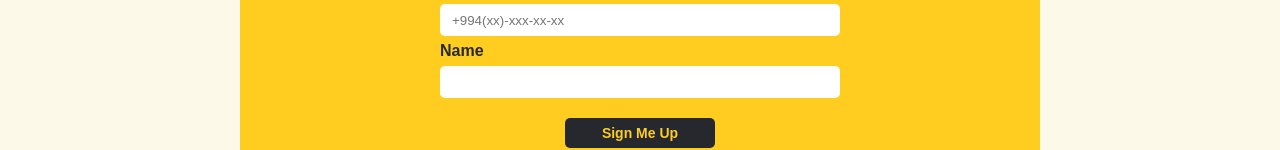
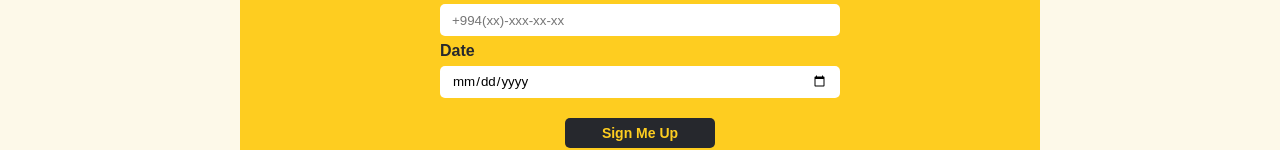
Before and after one commit to ruslansfrov236/StackShack, a plain HTML site: page index.htm in a window 1280 px wide. Shown: the part 4101-4251 px from the top of the page. Drawn offline with Linux system fonts and the light colour scheme.

Commit message:
index.htm

```diff
--- a/index.htm
+++ b/index.htm
@@ -182,8 +182,8 @@
                     <input type="email" name="email" class="form-input">
                     <label class="form-label" for="tel">Telephone</label>
                     <input type="tel" name="tel" placeholder="+994(xx)-xxx-xx-xx" class="form-input">
-                    <label class="form-label" for="name">Name</label>
-                    <input type="text" name="name" class="form-input">
+                    <label class="form-label" for="date">Date</label>
+                    <input type="date" name="date" class="form-input">
                     <div class="btn">
                         <button class="btn-form">Sign Me Up</button>
                     </div>
```
